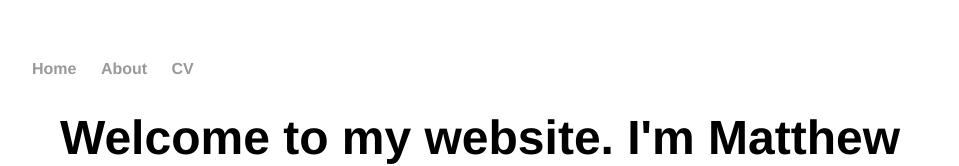
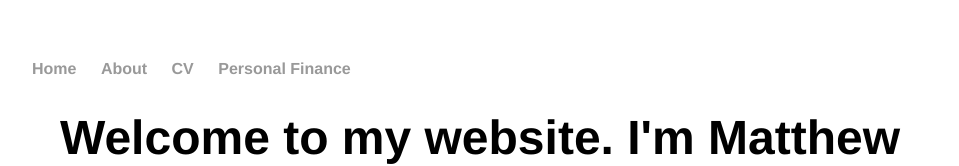
Before and after one commit to myeh98/myeh98.github.io, a plain HTML site: page index.html in a window 1280 px wide. Shown: the top 166 px of the page, without its empty margins (160-1119 px from the left). Drawn offline with Linux system fonts and the light colour scheme.

Commit message:
Update index.html

```diff
--- a/index.html
+++ b/index.html
@@ -11,6 +11,7 @@
         		<li><a href="/">Home</a></li>
 	        	<li><a href="/about">About</a></li>
         		<li><a href="/cv">CV</a></li>
+			<li><a href="/personalFinance">Personal Finance</a></li>
     		</ul>
 		</nav>
 		<div class="container">
```
